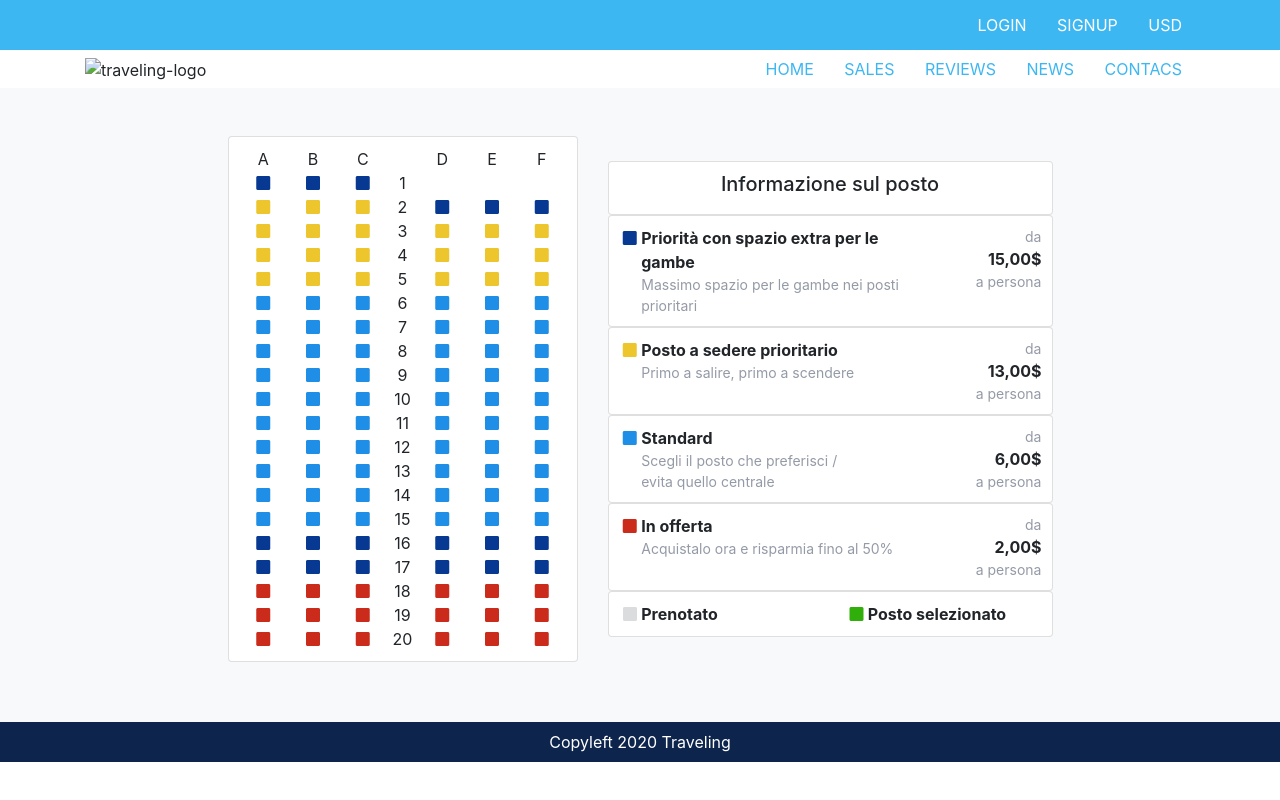
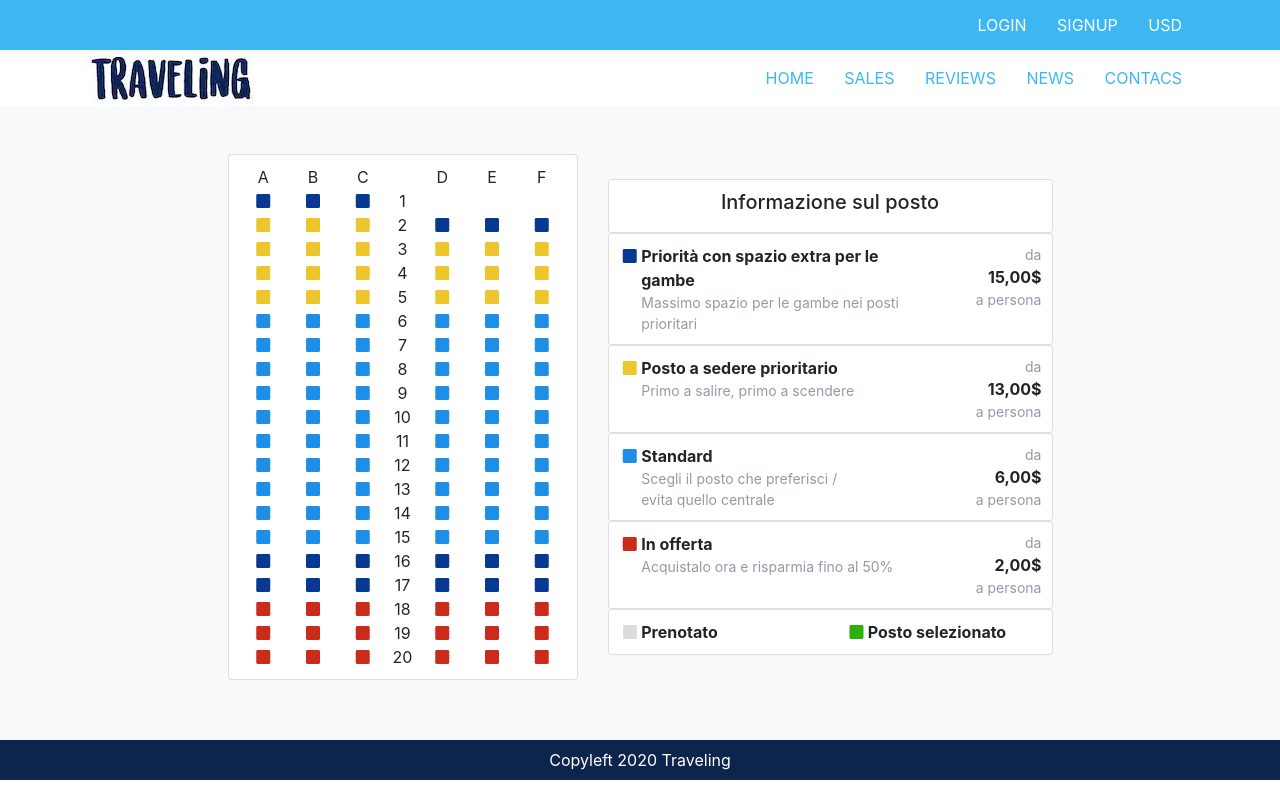
Before and after one commit to elisa48/corsofrontendtree, a plain HTML site: page index.html in a window 1280 px wide. Drawn offline with nearby package versions, Linux system fonts and the light colour scheme; the site is published under a folder, as on GitHub Pages, so addresses that start at the root find nothing.

Commit message:
Update index.html

```diff
--- a/index.html
+++ b/index.html
@@ -25,7 +25,7 @@
             <div class="container">
                 <div class="row align-items-center">
                     <div class="col col-7">
-                        <img src="/img/logo.jpg" alt="traveling-logo">
+                        <img src="img/logo.jpg" alt="traveling-logo">
                     </div>
                     <div class="col col-5 text-right">
                         <a href="#" class="btn btn-link">HOME</a>
```
